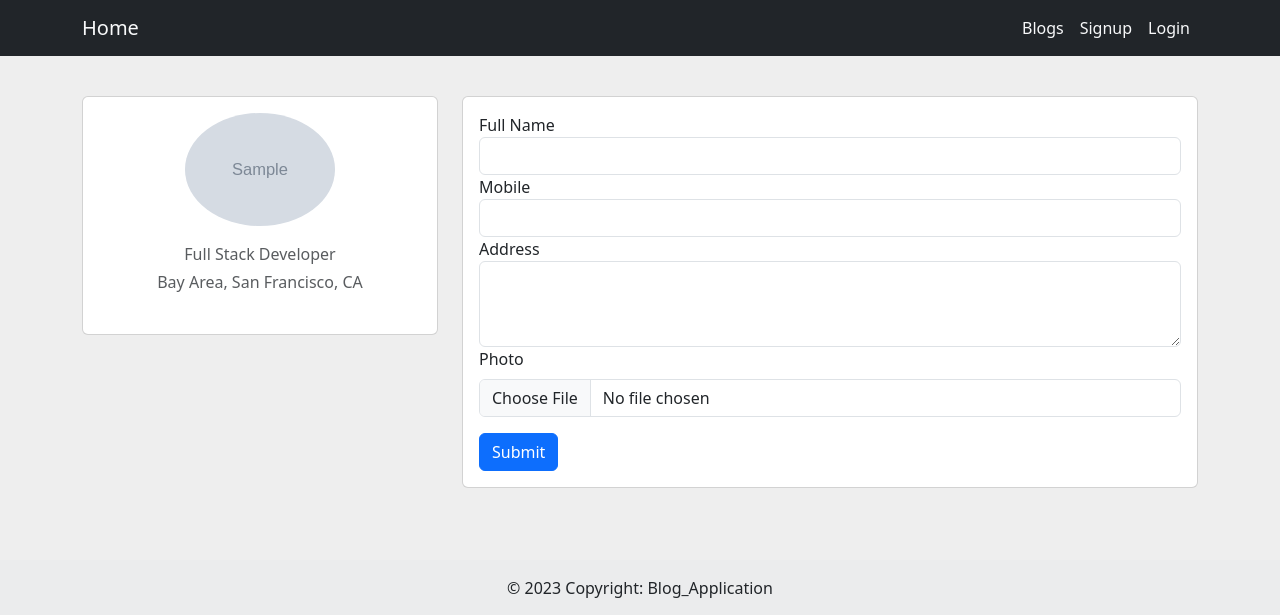
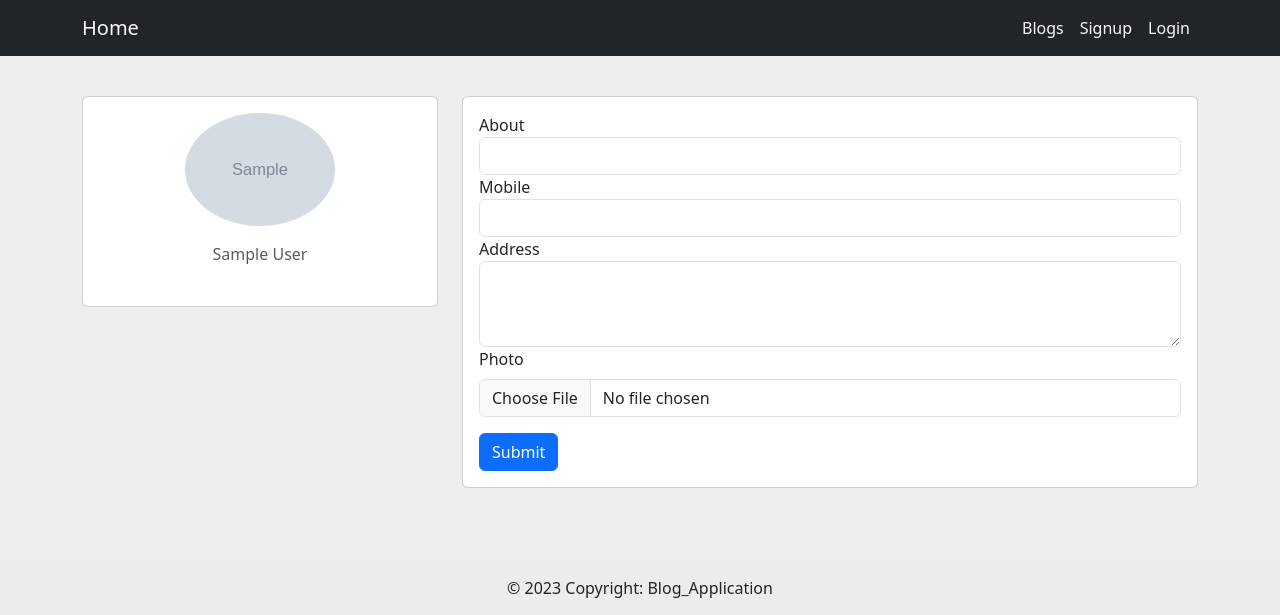
Before and after one commit to ritikyadavwork/Blog_application, a Django app: template blogapp/templates/profile.html in a window 1280 px wide. Shown: the top 615 px of the page. Run offline with Django 5.2, Linux system fonts and the light colour scheme; the template is opened without the code that fills it: values that come from a table or form of the project are taken from there, others are empty; tables that the repository leaves empty hold one stand-in row (values such as "Sample post"); grey boxes marked "Sample" are stand-in pictures; some libraries are stand-ins or nearby versions.

Commit message:
changa show the about in template

```diff
--- a/blogapp/templates/profile.html
+++ b/blogapp/templates/profile.html
@@ -13,12 +13,12 @@
             <div class="col-lg-4">
                 <div class="card mb-4">
                     <div class="card-body text-center">
-                        <img src="{{ final_data.photos.url }}"
+                        <img src="{{ image.photos.url }}"
                              alt="avatar"
                              class="rounded-circle img-fluid" style="width: 150px;">
                         <h5 class="my-3">{{ request.user.username }}</h5>
-                        <p class="text-muted mb-1">Full Stack Developer</p>
-                        <p class="text-muted mb-4">Bay Area, San Francisco, CA</p>
+                        <p class="text-muted mb-1"></p>
+                        <p class="text-muted mb-4">{{final_data.name}}</p>
                     </div>
                 </div>
             </div>
@@ -28,7 +28,7 @@
                         <form method="post" enctype="multipart/form-data">
                             {% csrf_token %}
                             <div class="form-group">
-                                <label for="Name">Full Name</label>
+                                <label for="Name">About</label>
                                 <input type="text" class="form-control" id="Name" name="name">
                             </div>
                             <div class="form-group">
```
